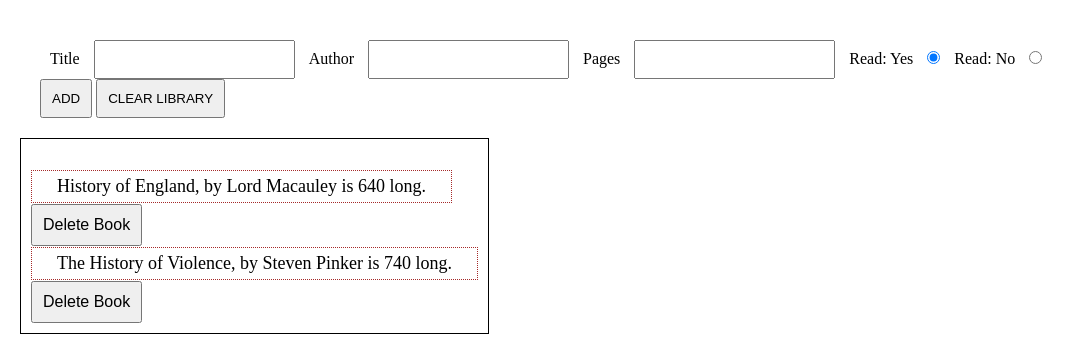
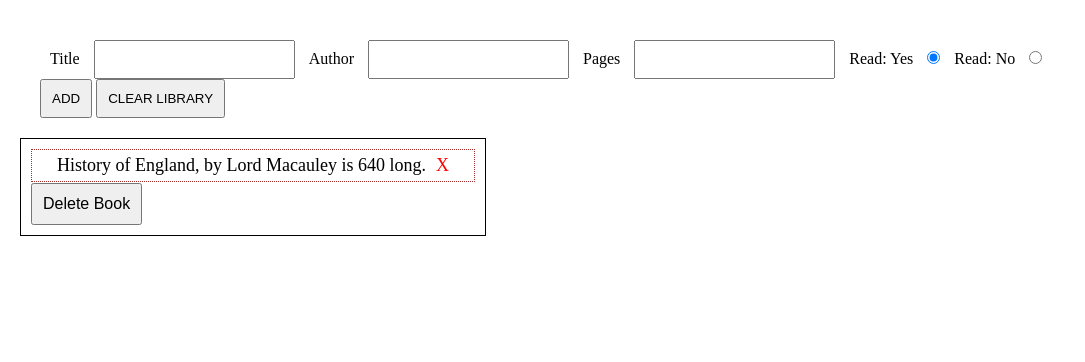
Before and after one commit to M-Exley/book-library, a plain HTML site: page index.html in a window 1280 px wide. Shown: the whole page, without its empty margins (0-1085 px from the left). Drawn offline with Linux system fonts and the light colour scheme.

Commit message:
computer

```diff
--- a/index.html
+++ b/index.html
@@ -26,10 +26,9 @@
     </div>
 
     <div id="cards">
-            <div class="card-title"></div>
-            <!-- <div class="card-author"></div>
-            <div class="card-pages"></div>
-            <div class="card-read"></div> -->
+            <!-- <div class="card"> -->
+                <!-- <button type="button">Delete Book</button> -->
+            </div>
         </div>
     </div>
     <script src="script.js"></script>
--- a/script.js
+++ b/script.js
@@ -8,12 +8,12 @@ let bookLibrary = [
     pages: 640,
     read: true,
 },
-{
-    title: 'The History of Violence',
-    author:'Steven Pinker',
-    pages: 740,
-    read: false,
-}
+// {
+//     title: 'The History of Violence',
+//     author:'Steven Pinker',
+//     pages: 740,
+//     read: false,
+// }
 
 ];
 // const formInputs = document.querySelectorAll('input[type="text]').value;
@@ -89,7 +89,7 @@ addButton.addEventListener('click', function(e)  {
         cards.appendChild(newCardDiv);
         const deleteBtn = document.createElement('button');
         deleteBtn.classList.add('button-delete');
-        deleteBtn.textContent = 'Delete Book';
+        const deleteButton = deleteBtn.textContent = 'Delete Book';
         cards.insertAdjacentElement("beforeend", deleteBtn);
         const resString = `${title}, by ${author} is ${pages} long.`
         newCardDiv.textContent = resString;
@@ -110,5 +110,20 @@ clear.addEventListener('click', function(e) {
 })
 displayNewCard();
 
+
+// delete individual books
+let deleteButtonAfter = document.querySelector('button-delete');
+const deleteBtnCheck = function () {
+    if ([...cards.children].some(child => child.tagName.toLowerCase() === 'button')){
+
+        console.log("type is div")
+
+ }
+}
+// deleteButtonAfter.addEventListener('click', deleteBtnCheck);
+
+
+
+
 const bookOne = new Book('History of England', 'Lord Macauley', 640, true);
 const bookTwo = new Book('The History of Violence', 'Steven Pinker', 750, true);
--- a/style.css
+++ b/style.css
@@ -27,6 +27,8 @@ div .form{
     border: dotted 1px brown;
     align-items: end;
     padding: 5px 25px 5px 25px;
+    display: flex;
+    flex-direction: row;
 }
 
 .card:hover {
@@ -37,3 +39,10 @@ div .form{
     font-size: medium;
     max-width: fit-content;
 }
+
+.card::after {
+    content: 'X';
+    padding-left: 10px;
+    font-size: large;
+    color: red;
+}
```
